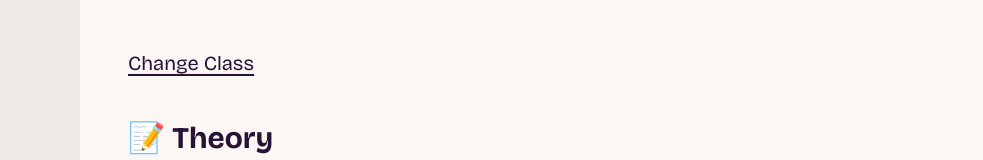
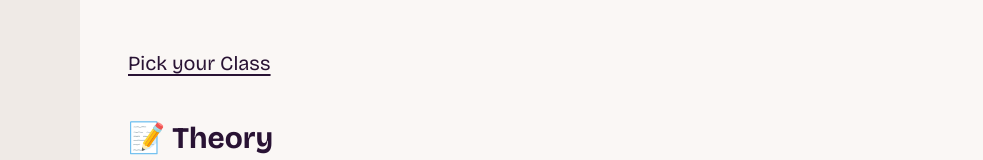
Before and after one commit to nabeel-sadiq/student-dashboard, a SvelteKit app: page / in a window 1280 px wide. Shown: the top 160 px of the page, without its empty margins (0-983 px from the left). Built offline with nearby package versions, Linux system fonts and the light colour scheme.

Commit message:
changed class text on top

```diff
--- a/src/components/Select.svelte
+++ b/src/components/Select.svelte
@@ -3,7 +3,7 @@
     class="dropdown sm:dropdown-start dropdown-center sm:ml-32 mx-auto mt-8 mb-5"
   >
     <div tabindex="0" role="button" class="">
-      <p class="text-xl underline underline-offset-4 animate-bounce">Change Class</p>
+      <p class="text-xl underline underline-offset-4 animate-bounce">Pick your Class</p>
     </div>
     <ul
       class="dropdown-content menu bg-base-100 rounded-box z-[1] w-52 p-2 shadow"
```
